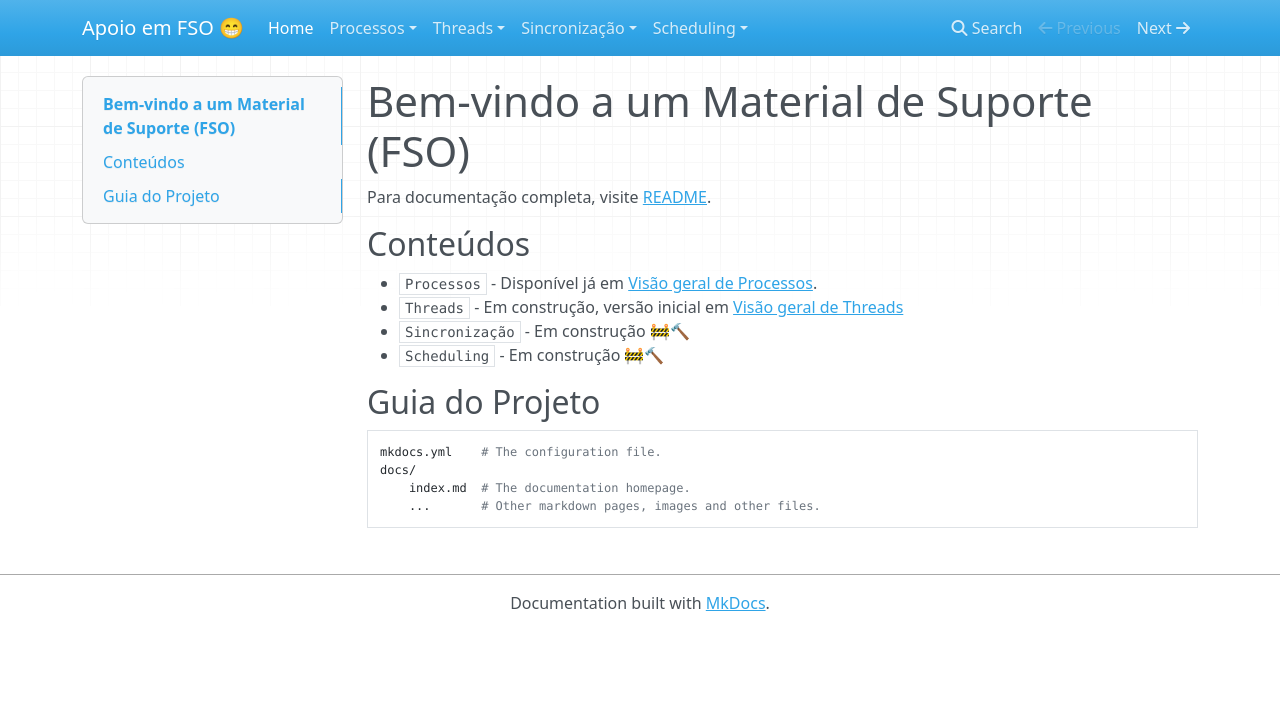
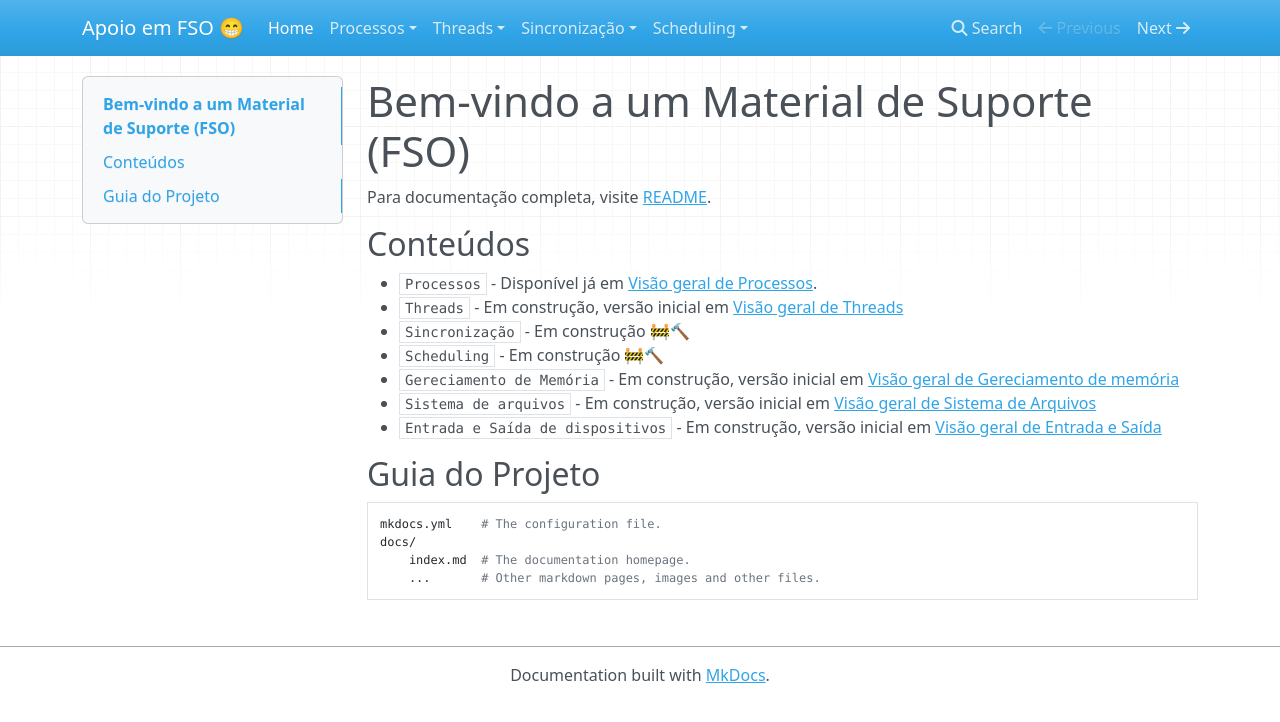
Before and after one commit to caio-venancio/fso-apoio, an MkDocs documentation site: the page built from docs/index.md, in a window 1280 px wide. Shown: the top 722 px of the page. Built offline with MkDocs 1.6.1, drawn with Linux system fonts in a browser that asks for light colours; nearby versions of some CDN libraries.

Commit message:
feat: adicionar construção de novos tópicos

```diff
--- a/docs/index.md
+++ b/docs/index.md
@@ -8,6 +8,9 @@ Para documentação completa, visite [README](https://github.com/caio-venancio/f
 * `Threads` - Em construção, versão inicial em [Visão geral de Threads](Threads/index.md)
 * `Sincronização` - Em construção 🚧🔨
 * `Scheduling` - Em construção 🚧🔨
+* `Gereciamento de Memória` - Em construção, versão inicial em [Visão geral de Gereciamento de memória](Memória/index.md)
+* `Sistema de arquivos` - Em construção, versão inicial em [Visão geral de Sistema de Arquivos](Arquivos/index.md)
+* `Entrada e Saída de dispositivos` - Em construção, versão inicial em [Visão geral de Entrada e Saída](EntradaSaida/index.md)
 
 ## Guia do Projeto
 
```
Also changed, not shown: docs/Arquivos/index.md (added, +9 -0 lines), docs/Arquivos/top-10-basico-filesystem.md (added, +5 -0 lines), docs/EntradaSaida/index.md (added, +9 -0 lines), docs/EntradaSaida/top-10-basico-inputoutput.md (added, +5 -0 lines), docs/Memória/index.md (added, +9 -0 lines), docs/Memória/top-10-basico-memoria.md (added, +5 -0 lines).
